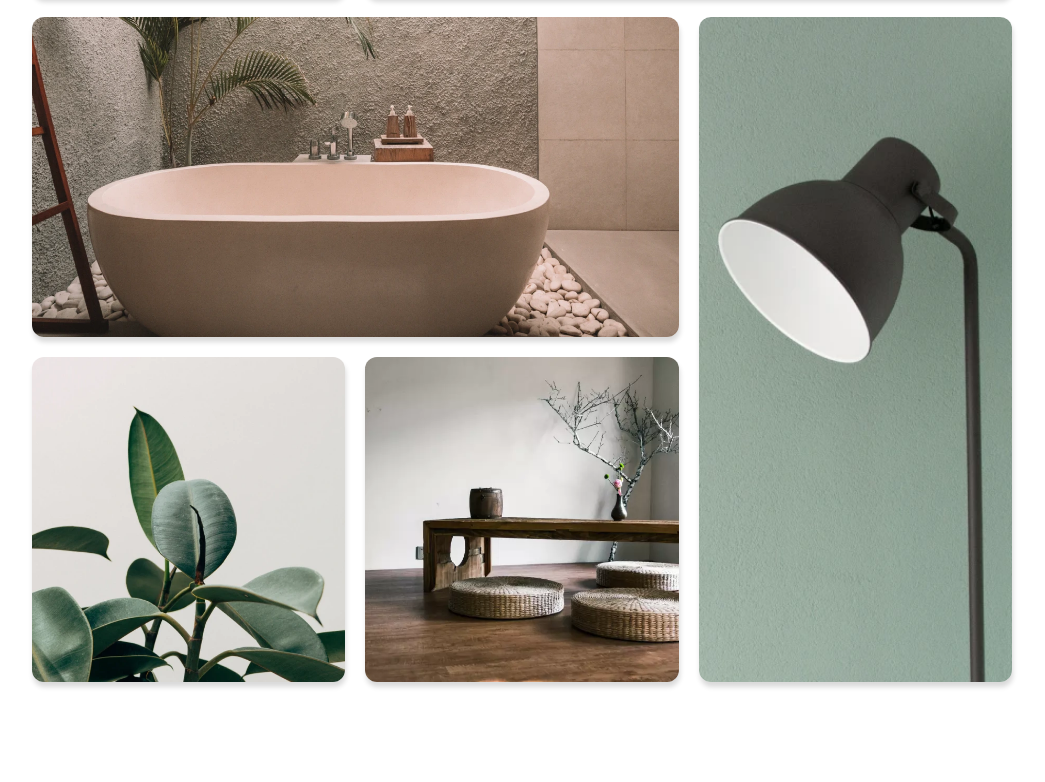
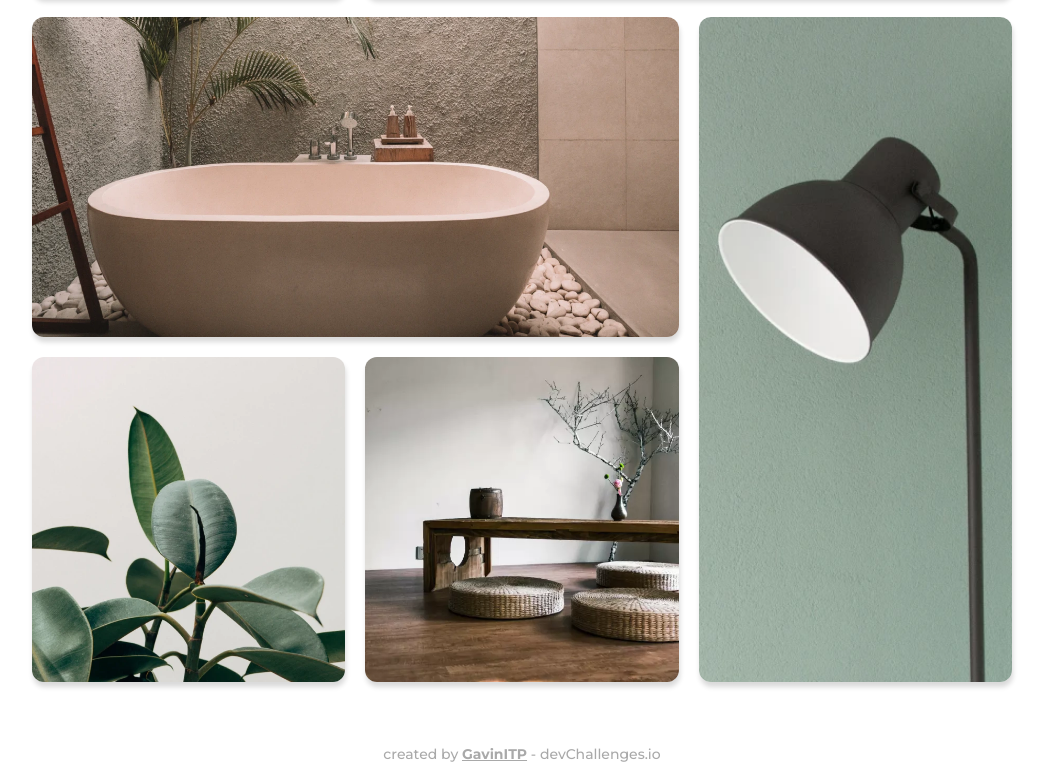
Before and after one commit to GavinITP/My-Gallery, a plain HTML site: page index.html in a window 1280 px wide. Shown: the part 744-1526 px from the top of the page, without its empty margins (118-1163 px from the left). Before the commit the page ends 1476 px from the top, so only its background shows below. Drawn offline with Linux system fonts and the light colour scheme.

Commit message:
Add website owner text.

```diff
--- a/css/styles.css
+++ b/css/styles.css
@@ -154,3 +154,18 @@ body {
     gap: 20px;
   }
 }
+
+/* Website owner */
+.website-owner {
+  color: #a9a9a9;
+  font-family: "Montserrat", Arial, Helvetica, sans-serif;
+  font-size: 1.4rem;
+  font-weight: 500;
+  margin-bottom: 2rem;
+  text-align: center;
+}
+
+.website-owner a {
+  color: #a9a9a9;
+  font-weight: 700;
+}
--- a/index.html
+++ b/index.html
@@ -48,5 +48,9 @@
       <img class="gallery__photo photo-5" src="images/photo5.webp" alt="" />
       <img class="gallery__photo photo-6" src="images/photo6.webp" alt="" />
     </section>
+    <p class="website-owner">
+      created by <a href="https://github.com/GavinITP">GavinITP</a> -
+      devChallenges.io
+    </p>
   </body>
 </html>
```
